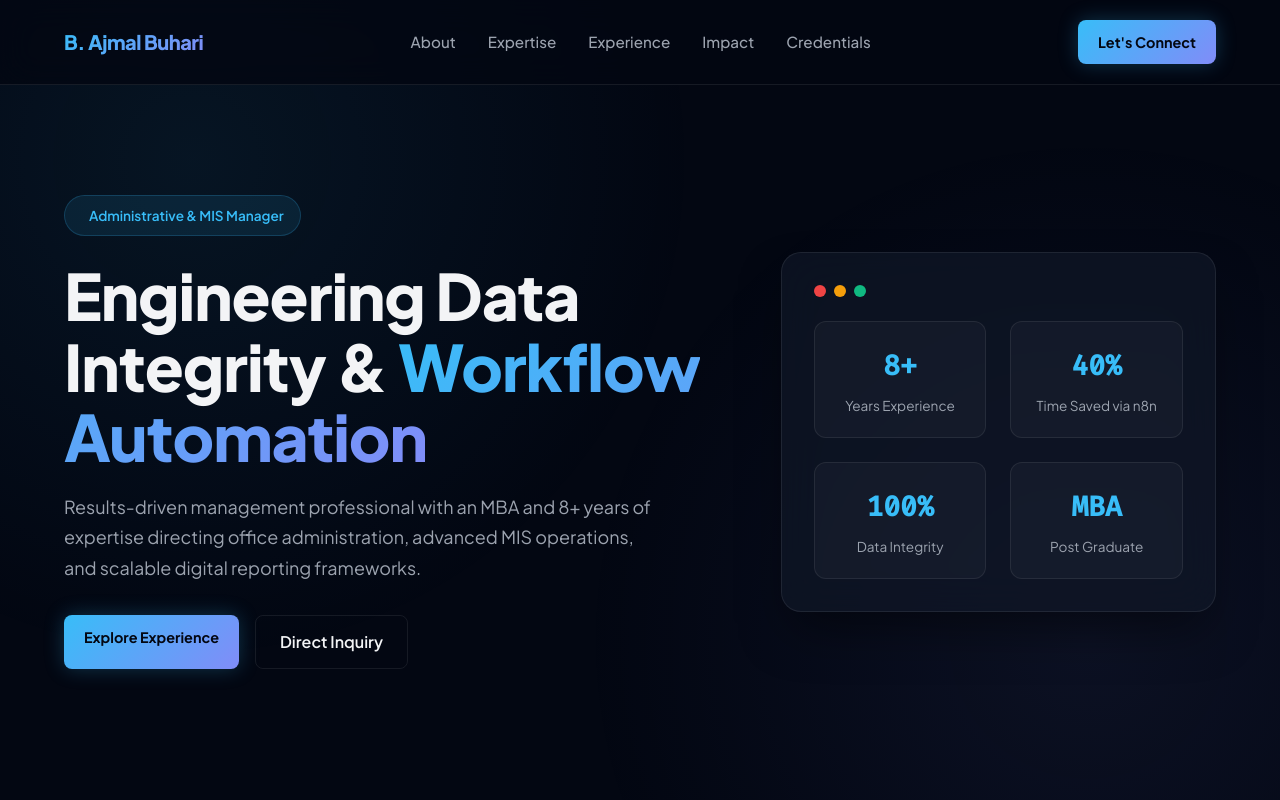
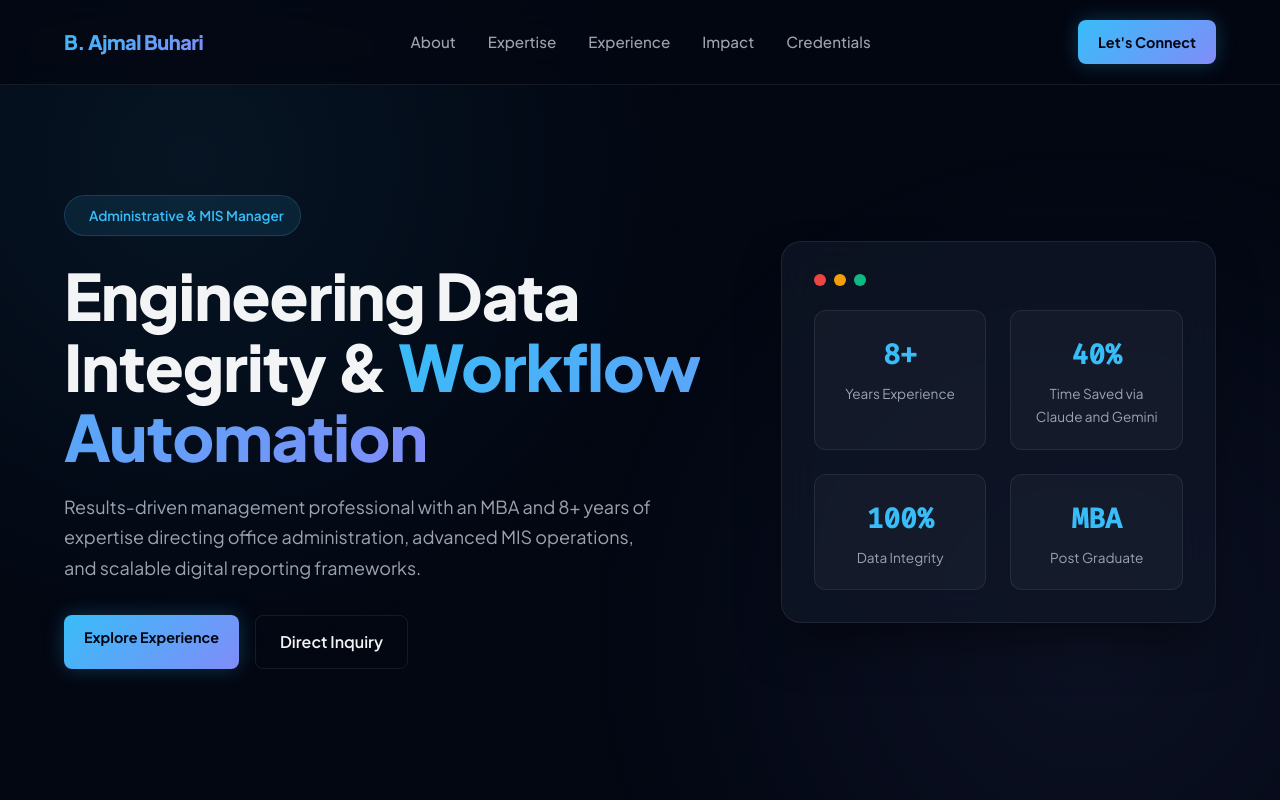
Before and after one commit to ajmalaji81/ajmal-buhari-portfolio, a plain HTML site: page index.html in a window 1280 px wide. Shown: the top 800 px of the page. Drawn offline with Linux system fonts and the light colour scheme.

Commit message:
Update index.html

```diff
--- a/index.html
+++ b/index.html
@@ -569,7 +569,7 @@
                     </div>
                     <div class="metric-item">
                         <div class="metric-value">40%</div>
-                        <div class="metric-label">Time Saved via n8n</div>
+                        <div class="metric-label">Time Saved via Claude and Gemini</div>
                     </div>
                     <div class="metric-item">
                         <div class="metric-value">100%</div>
```
